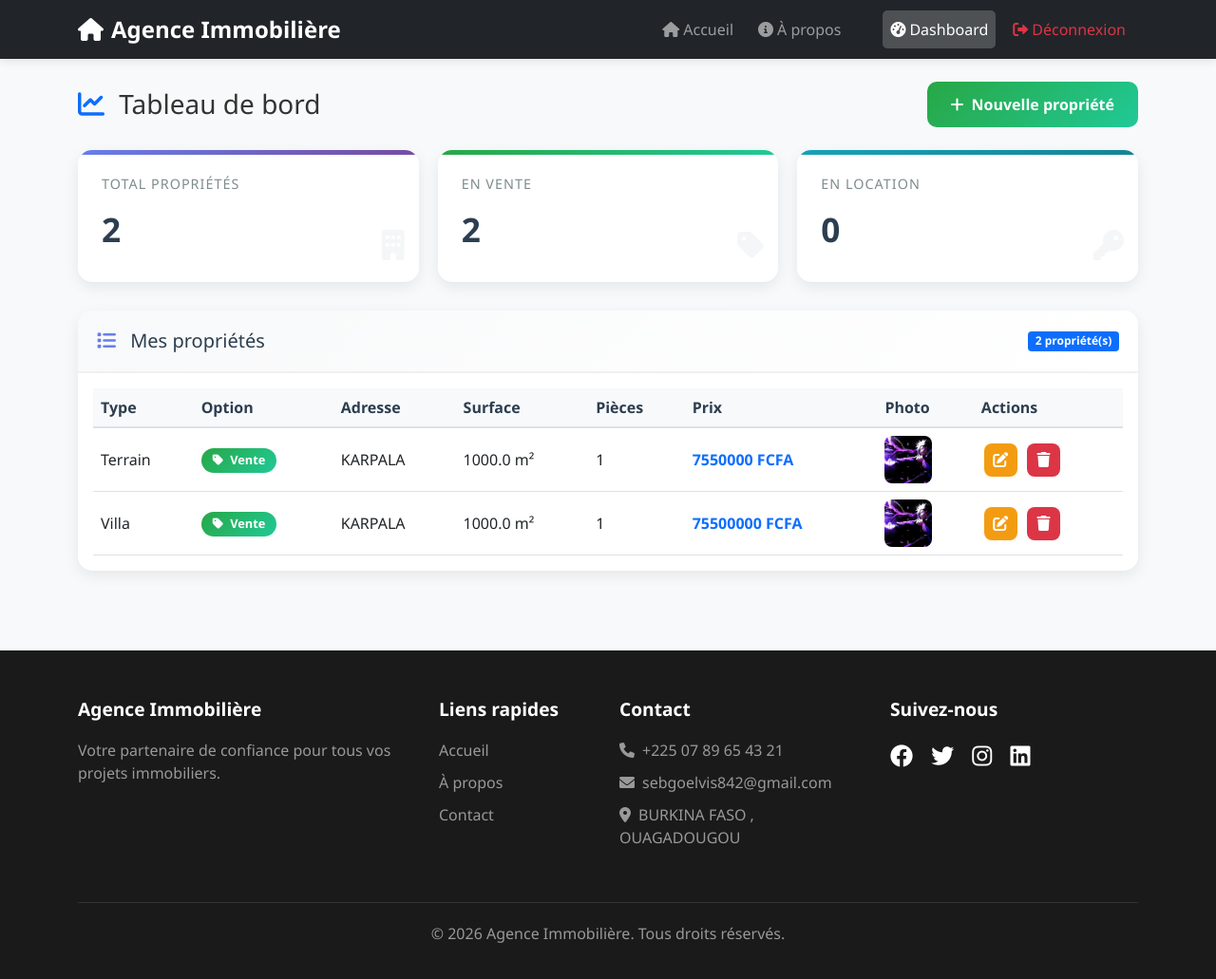
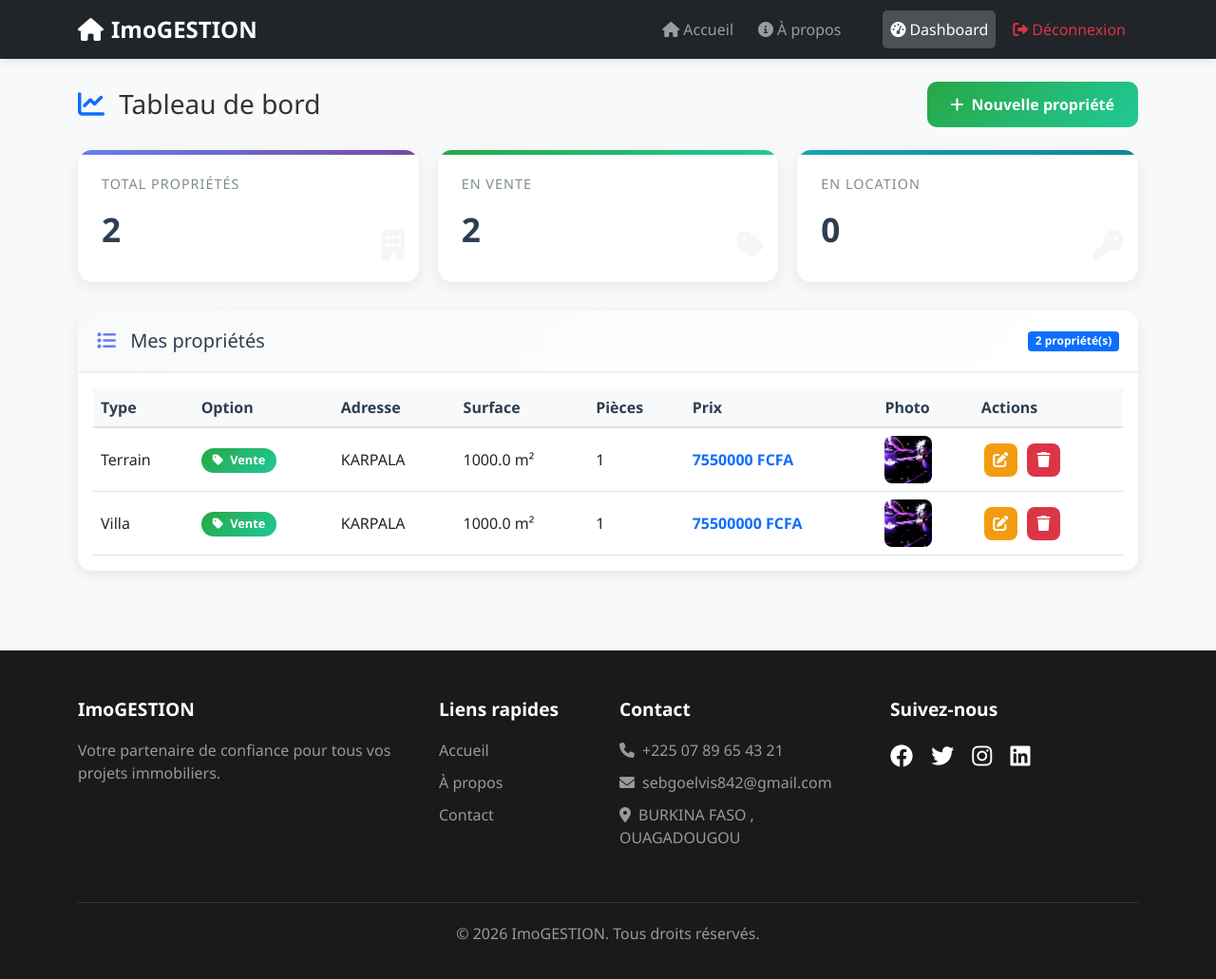
Before and after one commit to DEVELVIS54/GESTION_FINAL, a Django app: page /bailleur/ in a window 1280 px wide. Shown: the whole page at 95% size. Run offline with Django 5.2, Linux system fonts and the light colour scheme; a user stored in the database is signed in; data comes from the database, SQL or seed files in the repository.

Commit message:
Update dashboard_bailleur.html

```diff
--- a/SE/templates/SE/dashboard_bailleur.html
+++ b/SE/templates/SE/dashboard_bailleur.html
@@ -382,7 +382,7 @@
     <nav class="navbar navbar-expand-lg navbar-dark bg-dark sticky-top">
         <div class="container">
             <a class="navbar-brand" href="{% url 'accueil' %}">
-                <i class="fas fa-home me-2"></i>Agence Immobilière
+                <i class="fas fa-home me-2"></i>ImoGESTION
             </a>
             <button class="navbar-toggler" type="button" data-bs-toggle="collapse" data-bs-target="#navbarNav">
                 <span class="navbar-toggler-icon"></span>
@@ -739,7 +739,7 @@
         <div class="container">
             <div class="row">
                 <div class="col-md-4">
-                    <h5 class="footer-title">Agence Immobilière</h5>
+                    <h5 class="footer-title">ImoGESTION</h5>
                     <p>Votre partenaire de confiance pour tous vos projets immobiliers.</p>
                 </div>
                 <div class="col-md-2">
@@ -770,7 +770,7 @@
                 </div>
             </div>
             <div class="copyright">
-                <p>&copy; {% now "Y" %} Agence Immobilière. Tous droits réservés.</p>
+                <p>&copy; {% now "Y" %} ImoGESTION. Tous droits réservés.</p>
             </div>
         </div>
     </footer>
```
